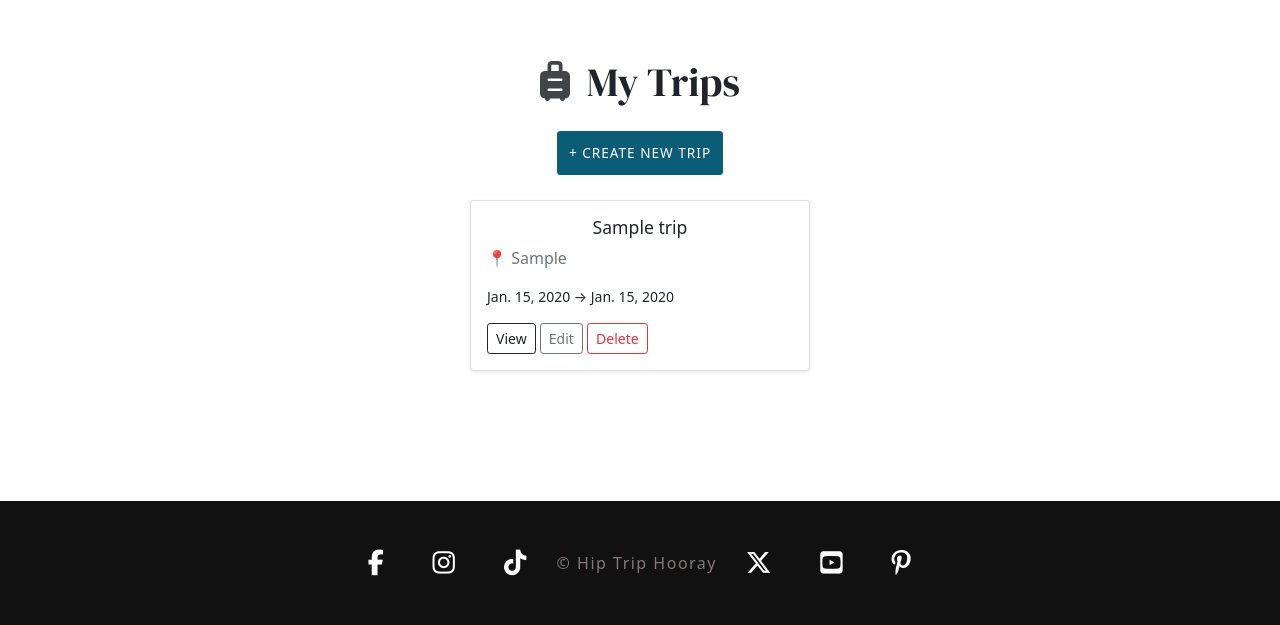
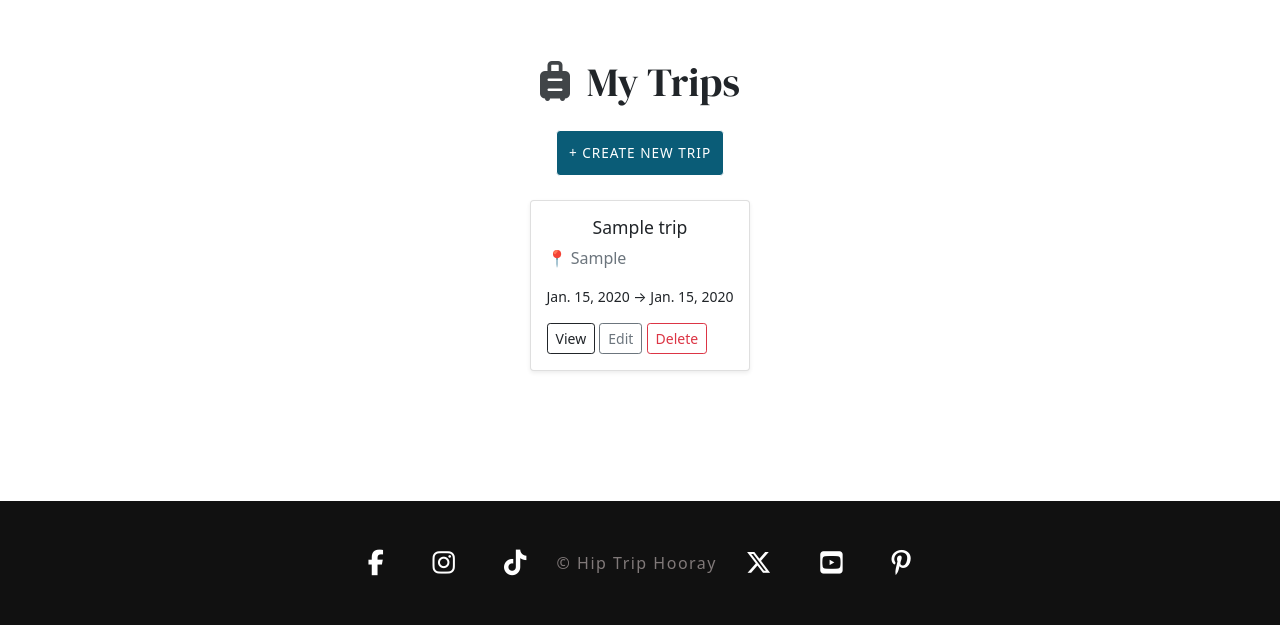
Before and after one commit to yinyangsammy/hip-trip-hooray, a Django app: page /trips/ in a window 1280 px wide. Shown: the part 175-800 px from the top of the page. Run offline with Django 4.2, Linux system fonts and the light colour scheme; a user stored in the database is signed in; tables that the repository leaves empty hold one stand-in row (values such as "Sample post"); parts of the project's set-up code (start-up, migrations or seed data) failed here and were passed over.

Commit message:
last tweaks to trip cards

```diff
--- a/static/css/style.css
+++ b/static/css/style.css
@@ -3486,13 +3486,3 @@ h5 {
         font-size: 0.875rem;
     }
 }
-
-.trip-card-full {
-    width: 100%;
-}
-
-.card {
-    width: 100%;
-    min-width: 340px;
-    max-width: 100%;
-}
--- a/trips/templates/trips/user_trips.html
+++ b/trips/templates/trips/user_trips.html
@@ -20,7 +20,7 @@
 
     <div class="row">
       {% for trip in trips %}
-       <div class="col-12 col-sm-10 col-md-6 col-lg-4 mb-4 d-flex">
+       <div class="col-12 mb-4 lg-3 d-flex">
 
           <div class="card h-100 w-100 shadow-sm">
             <div class="card-body">
```
Also changed, not shown: itineraries/templates/itineraries/user_itineraries.html (+13 -14 lines).
